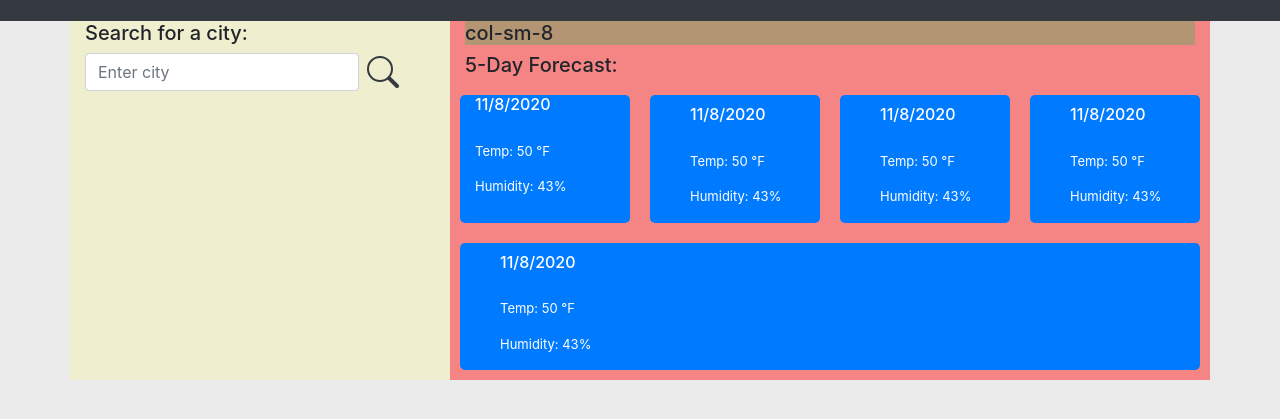
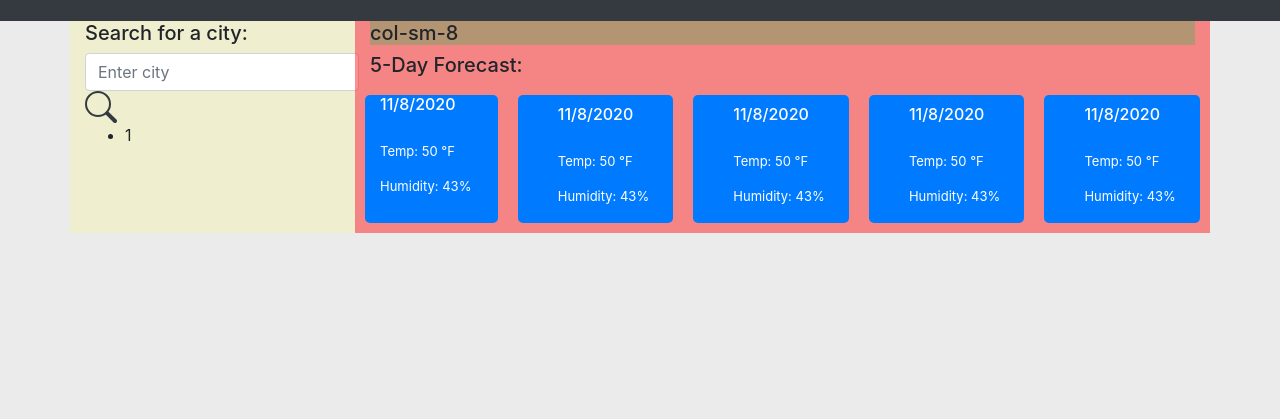
Before and after one commit to ycthao/WeatherDashboard, a plain HTML site: page index.html in a window 1280 px wide. Shown: the part 51-470 px from the top of the page. Drawn offline with nearby package versions, Linux system fonts and the light colour scheme.

Commit message:
fixing id, and retouching to make it look better

```diff
--- a/index.html
+++ b/index.html
@@ -22,7 +22,8 @@
     <!-- Main div page showing search option to the left and weather to the right -->
     <div class="container">
         <div class="row">
-            <div class="col-sm-4 bg-sch-color">
+            <!-- left div for search and search history -->
+            <div class="col-sm-3 bg-sch-color">
                 <form class="form-inline">
                     <h5>Search for a city:</h5>
                     <!-- Search input -->
@@ -36,8 +37,17 @@
                             d="M6.5 12a5.5 5.5 0 1 0 0-11 5.5 5.5 0 0 0 0 11zM13 6.5a6.5 6.5 0 1 1-13 0 6.5 6.5 0 0 1 13 0z" />
                     </svg>
                 </form>
+
+                <ul>
+                    <li>1</li>
+                </ul>
+
+
+
             </div>
-            <div class="col-sm-8 bg-wtr-color">
+
+            <!-- right div to show weather -->
+            <div class="col-sm-9 bg-wtr-color">
                 <!-- Current city's weather -->
                 <div id="currentWeather">
                     <h5 id="city">col-sm-8</h5>
@@ -51,6 +61,7 @@
 
                     <!-- show each day forcast -->
                     <div class="row">
+
                         <!-- Day 1 -->
                         <div class="col dayforecast">
                             <h6 id="day1">11/8/2020</h6>
```
